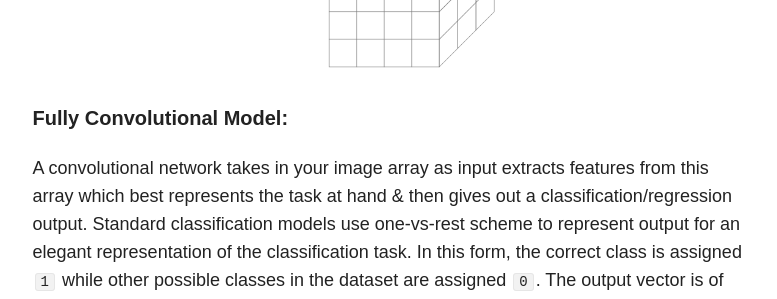
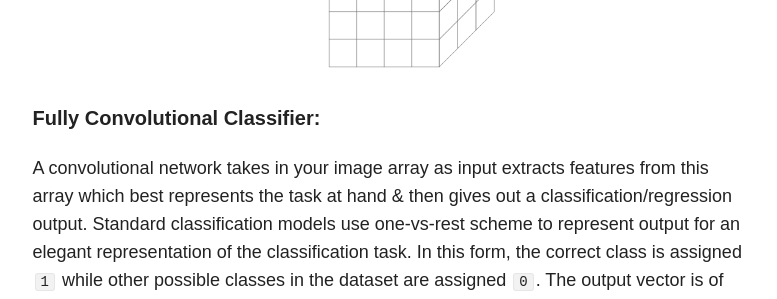
Before and after one commit to nilesh-patil/nilesh-patil.github.io, a Jekyll site: the page built from _posts/blog/2017-07-25-galactic-morphology-using-deep-learning.md, in a window 1280 px wide and 900 px high, scrolled down 3552 px. Shown: the part 153-452 px from the top of the window, without its empty margins (347-1124 px from the left). Built offline with Jekyll 4.4.1, drawn with Linux system fonts in a browser that asks for light colours; nearby versions of some CDN libraries; formulas are drawn with MathJax 3; comment, search, counter and statistics services are not loaded.

Commit message:
updated galaxy

```diff
--- a/_posts/blog/2017-07-25-galactic-morphology-using-deep-learning.md
+++ b/_posts/blog/2017-07-25-galactic-morphology-using-deep-learning.md
@@ -13,7 +13,7 @@ modified: 2017-07-15T19:48:19-04:00
 ###### Sections:
 * [1. Introduction](#introduction)
 * [2. Data Description](#data-description)
-* [3. Fully Convolutional Model](#fully-convolutional-model)
+* [3. Fully Convolutional Model](#fully-convolutional-classifier)
 * [4. Densenet Based Classifier](#densenet-classifier)
 * [References](#references)
 
@@ -52,14 +52,13 @@ These images are read in as `numpy` arrays in python with the following represen
 
 ![Numpy array](\images\blog\galaxyzoo\03.numpy_array.png){: .center-image height="250px" width="250px"}
 
-##### Fully Convolutional Model:
+##### Fully Convolutional Classifier:
 
 A convolutional network takes in your image array as input extracts features from this array which best represents the task at hand & then gives out a classification/regression output. Standard classification models use one-vs-rest scheme to represent output for an elegant representation of the classification task. In this form, the correct class is assigned `1` while other possible classes in the dataset are assigned `0`. The output vector is of length `c`, where `c` is total number of classes in the dataset.
 
 In the Galaxy Morphology classification task, we use standard `.jpeg` images to learn the shape attributes as a vector of length 37 which describes its properties. We set it up as a regression task in this case, since our ground truth is a weighted version of votes gathered from volunteers.
 
 The model takes in a normalized array representing input image. This array passes through the following layers stacked after each other:
-
 
 1. *Convolutional layers* : It consists of a set of learnt features. In terms of standard modeling terminology, the features that a model uses are usually handcrafted i.e. some form of transformations of the raw input data. In images, the kernels that form the convolutional layer are expected to learn optimal features for the task at hand, instead of features crafted by a domain expert. Since the output from this convolutional layer is learnt w.r.t output, the features being generated at each step should ideally be the optimal representation of input provided at that step.
 
```
